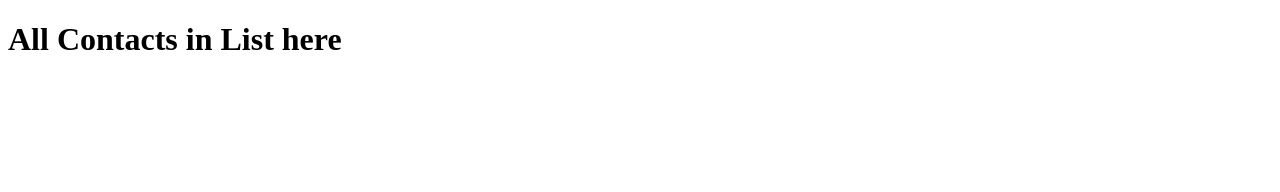
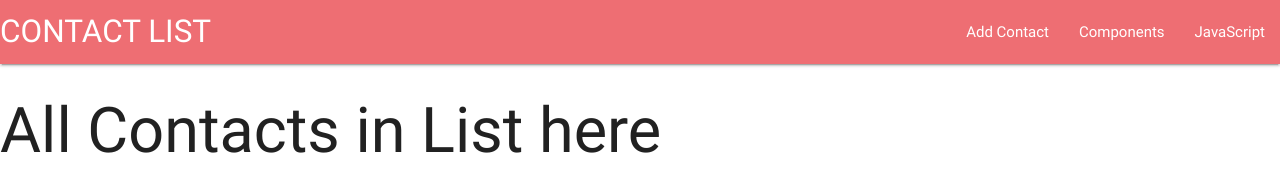
Before and after one commit to anasey01/Mini-Projects, a plain HTML site: page Filterable Contact List App/contacts/contact.html in a window 1280 px wide. Drawn offline with nearby package versions, Linux system fonts and the light colour scheme.

Commit message:
Error check

```diff
--- a/Filterable Contact List App/contacts/contact.html
+++ b/Filterable Contact List App/contacts/contact.html
@@ -4,10 +4,31 @@
     <meta charset="UTF-8">
     <meta name="viewport" content="width=device-width, initial-scale=1.0">
     <meta http-equiv="X-UA-Compatible" content="ie=edge">
+    <link rel="stylesheet" href="../styles.css">
+    <!-- Compiled and minified CSS -->
+    <link rel="stylesheet" href="https://cdnjs.cloudflare.com/ajax/libs/materialize/0.100.2/css/materialize.min.css">
+    <!--Import Google Icon Font-->
+    <link href="https://fonts.googleapis.com/icon?family=Material+Icons" rel="stylesheet">
     <title>View Contacts</title>
 </head>
 <body>
-    <h1>All Contacts in List here</h1>
+        <nav>
+            <div class="nav-wrapper">
+                <a href="#" class="brand-logo">CONTACT LIST</a>
+                <ul id="nav-mobile" class="right hide-on-med-and-down">
+                <li><a href="../index.html">Add Contact</a></li>
+                <li><a href="badges.html">Components</a></li>
+                <li><a href="collapsible.html">JavaScript</a></li>
+                </ul>
+            </div>
+        </nav>
+        <h1>All Contacts in List here</h1>
 
+
+    <!--Import jQuery before materialize.js-->
+    <script type="text/javascript" src="https://code.jquery.com/jquery-3.2.1.min.js"></script>
+    <!-- Compiled and minified JavaScript -->
+    <script src="https://cdnjs.cloudflare.com/ajax/libs/materialize/0.100.2/js/materialize.min.js"></script>
+    <script src="contact.js" type="text/javascript"></script>
 </body>
 </html>
--- a/Filterable Contact List App/main.js
+++ b/Filterable Contact List App/main.js
@@ -4,6 +4,11 @@ document.getElementById("submit").addEventListener("click", saveContact);
         var firstName = document.getElementById("first_name").value;
         var lastName  = document.getElementById("last_name").value;
         var mobile    = document.getElementById("mobilePhone").value;
+        //Check to make sure Input value isn't empty
+        if(!firstName || !lastName || !mobile){
+            alert("please fill in all the details");
+            return false;
+        }
         //Store data in an Object
         var contactDetails = {
             "firstName" : firstName,
```
